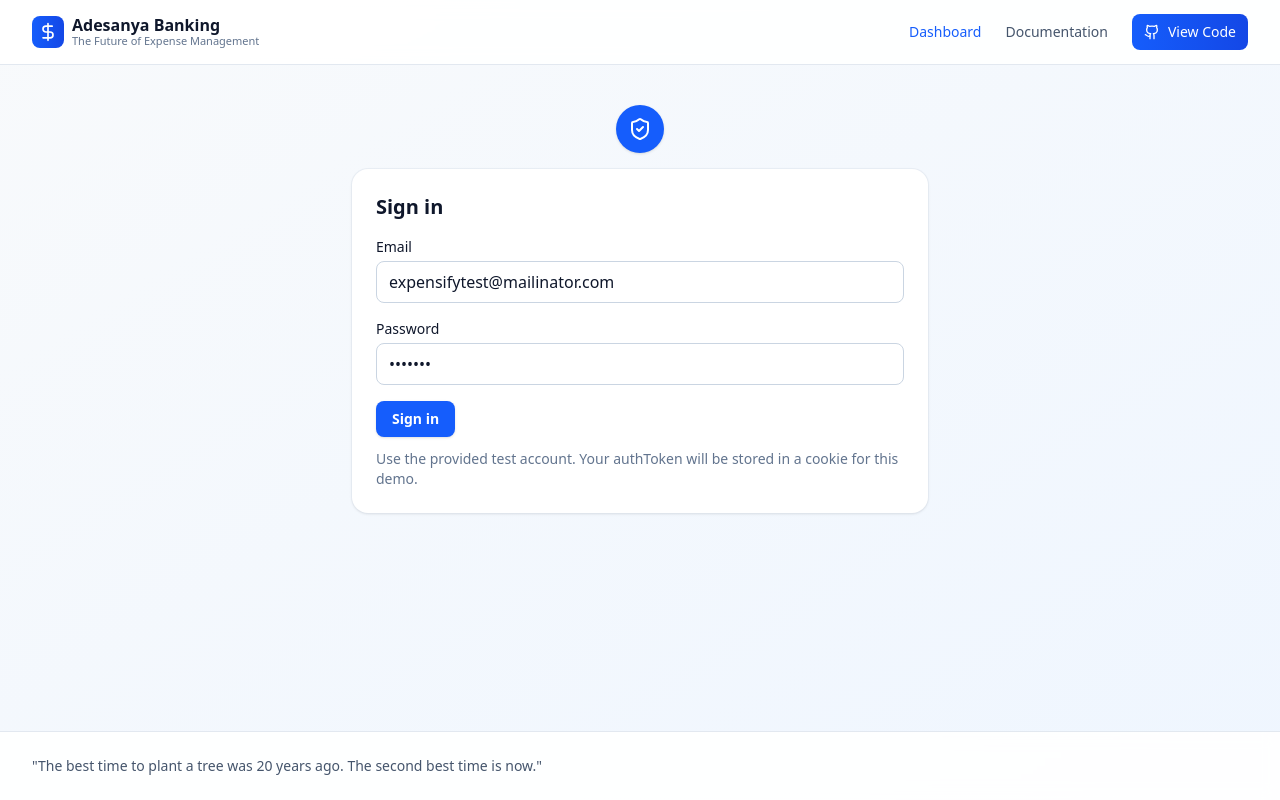
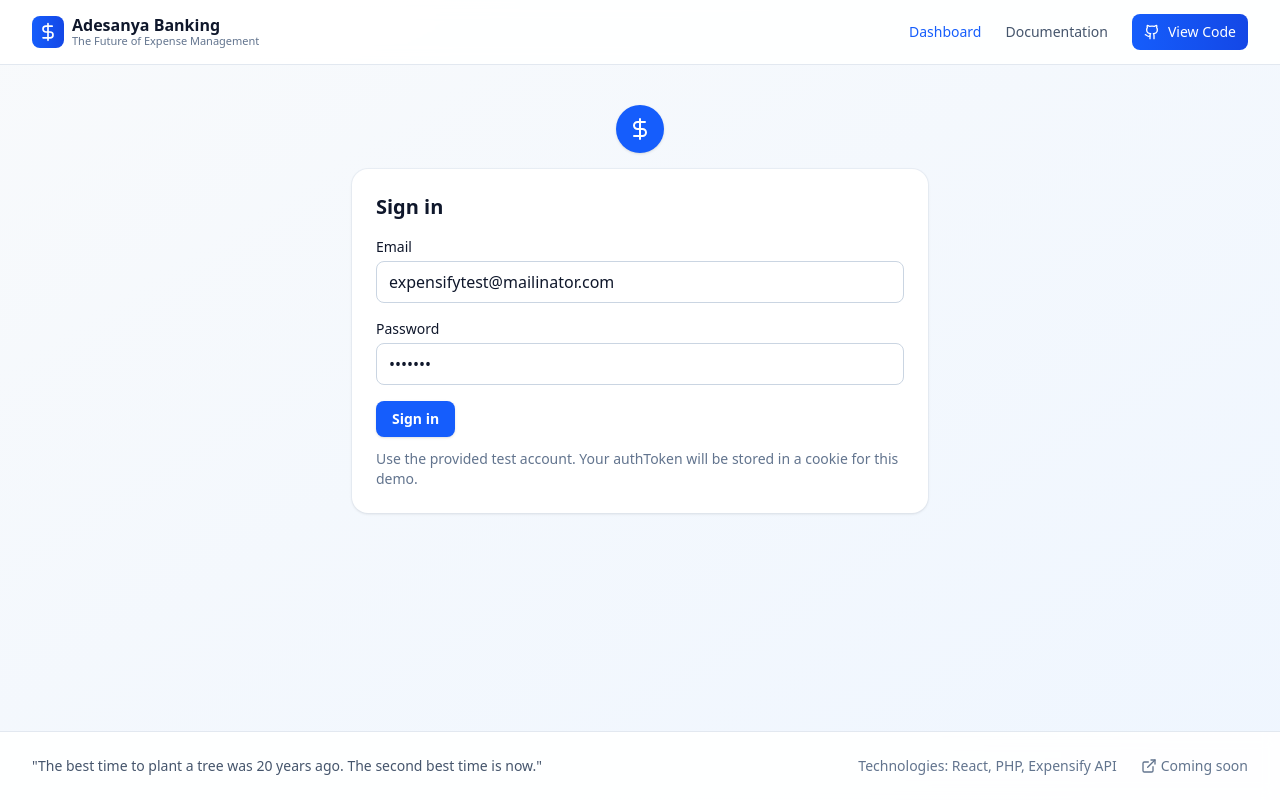
Before and after one commit to tdkayy/my-app, a React (Vite) app: page /dashboard in a window 1280 px wide. Built offline with nearby package versions, Linux system fonts and the light colour scheme.

Commit message:
burgericon

```diff
--- a/src/Layout.jsx
+++ b/src/Layout.jsx
@@ -86,7 +86,7 @@ export default function Layout({ children }) {
             <div className="flex items-center justify-between">
               <div className="flex items-center gap-2">
                 <div className="w-8 h-8 rounded-lg bg-blue-600 grid place-items-center">
-                  <Code2 className="w-5 h-5 text-white" />
+                  <DollarSign className="w-5 h-5 text-white" />
                 </div>
                 <span className="font-semibold">Adesanya Banking</span>
               </div>
@@ -147,6 +147,12 @@ export default function Layout({ children }) {
           <div className="text-sm text-slate-600">
             "The best time to plant a tree was 20 years ago. The second best time is now."
           </div>
+          <div className="flex items-center gap-6 text-sm text-slate-500">
+            <span>Technologies: React, PHP, Expensify API</span>
+            <span className="inline-flex items-center gap-1">
+              <ExternalLink className="w-4 h-4" /> Coming soon
+            </span>
+          </div>
         </div>
       </footer>
     </div>
--- a/src/components/dashboard/AuthForm.jsx
+++ b/src/components/dashboard/AuthForm.jsx
@@ -1,5 +1,5 @@
 import React, { useState } from "react";
-import { ShieldCheck } from "lucide-react";
+import { DollarSign } from "lucide-react";
 
 export default function AuthForm({ onAuth, loading = false, error = "" }) {
   const [email, setEmail] = useState("expensifytest@mailinator.com ");
@@ -23,7 +23,7 @@ export default function AuthForm({ onAuth, loading = false, error = "" }) {
   return (
     <section className="max-w-xl mx-auto py-10">
       <div className="mx-auto mb-4 h-12 w-12 rounded-full bg-blue-600 text-white grid place-items-center shadow-sm">
-        <ShieldCheck className="w-6 h-6" />
+        <DollarSign className="w-6 h-6" />
       </div>
 
       <div className="rounded-2xl bg-white shadow-sm ring-1 ring-slate-200/60 p-6">
```
